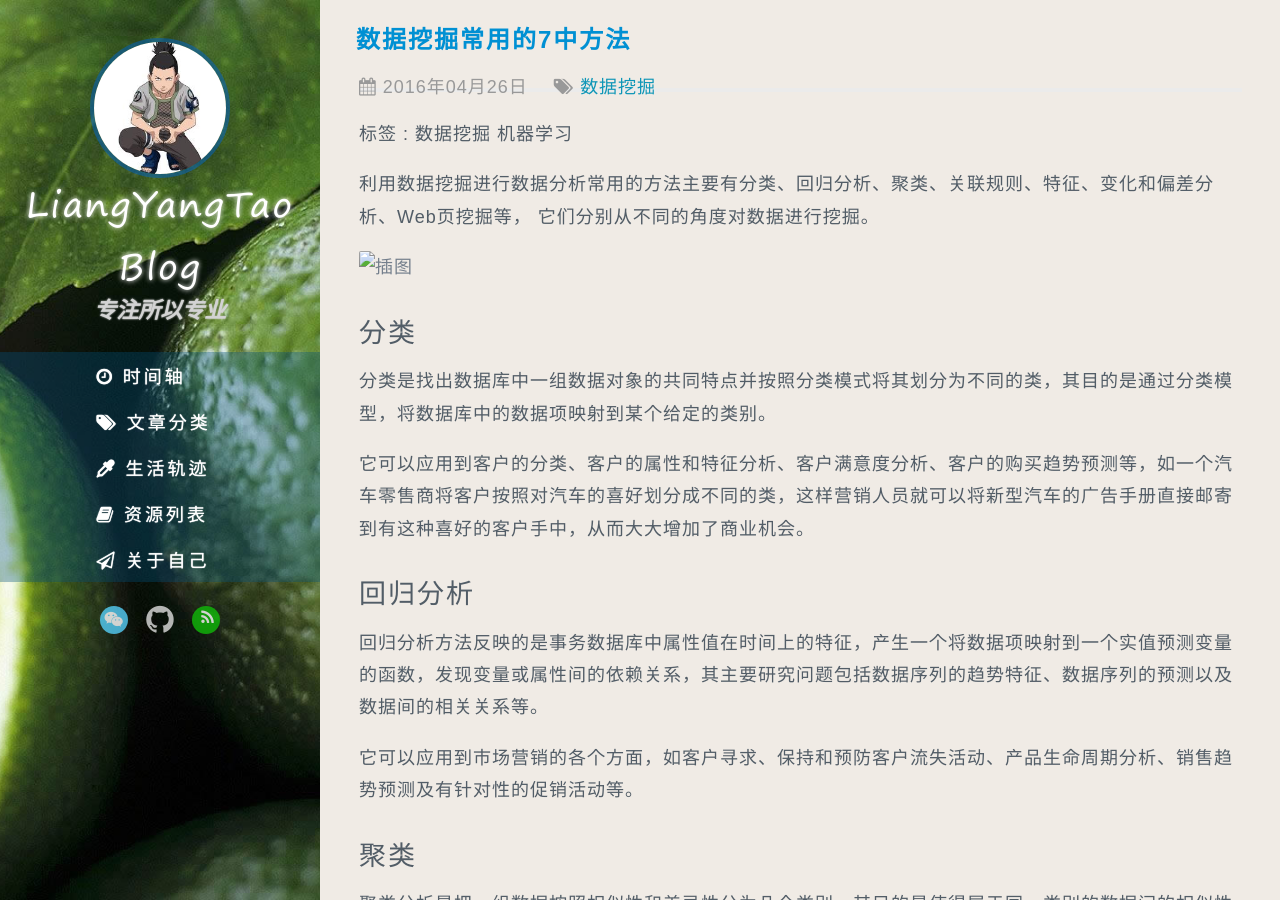
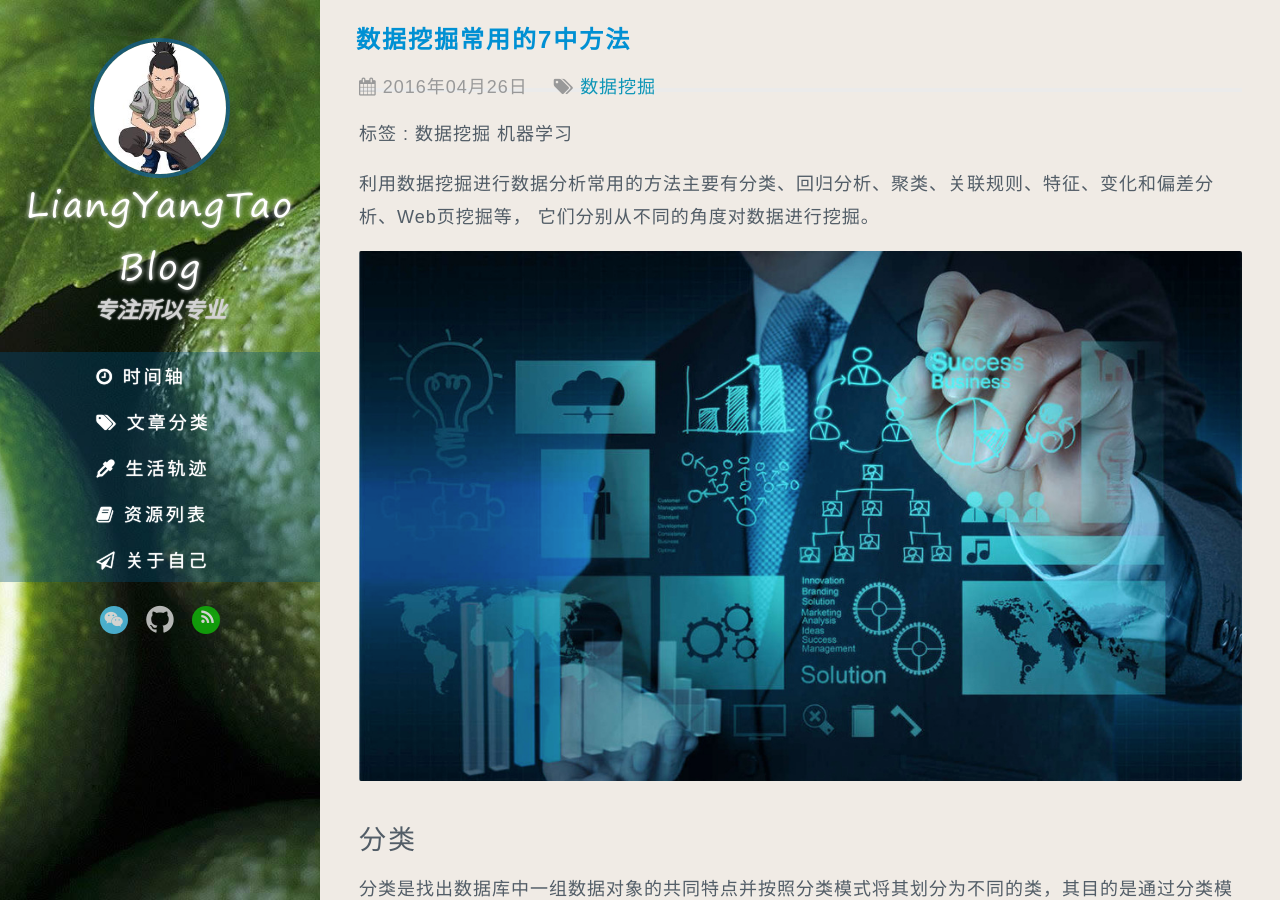
Before and after one commit to liangyangtao/liangyangtao.github.io, a Jekyll site: the page built from _posts/机器学习/2016-04-26-数据挖掘常用的7种方法.md, in a window 1280 px wide and 900 px high. Built offline with Jekyll 4.4.1, drawn with Linux system fonts in a browser that asks for light colours; some web fonts are replaced; comment, search, counter and statistics services are not loaded.

Commit message:
submit new

```diff
--- a/_posts/机器学习/2016-04-26-数据挖掘常用的7种方法.md
+++ b/_posts/机器学习/2016-04-26-数据挖掘常用的7种方法.md
@@ -18,7 +18,7 @@ date : 2016-04-26
 
 利用数据挖掘进行数据分析常用的方法主要有分类、回归分析、聚类、关联规则、特征、变化和偏差分析、Web页挖掘等， 它们分别从不同的角度对数据进行挖掘。
 
-![插图](res/img/blogimg/20160426/2016042601.png)
+![插图](/res/img/blogimg/20160426/2016042601.png)
 
 ##  分类
 
```
